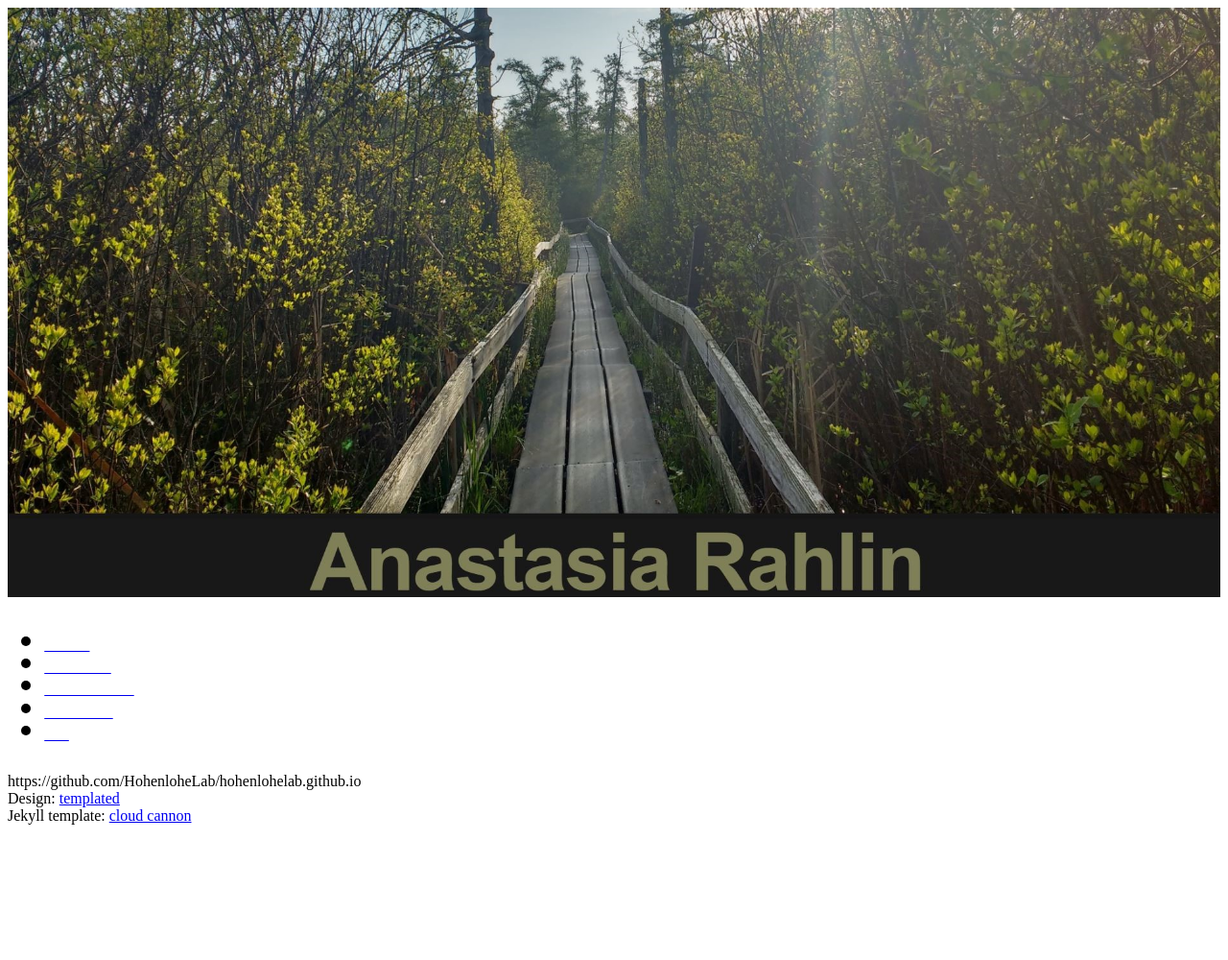
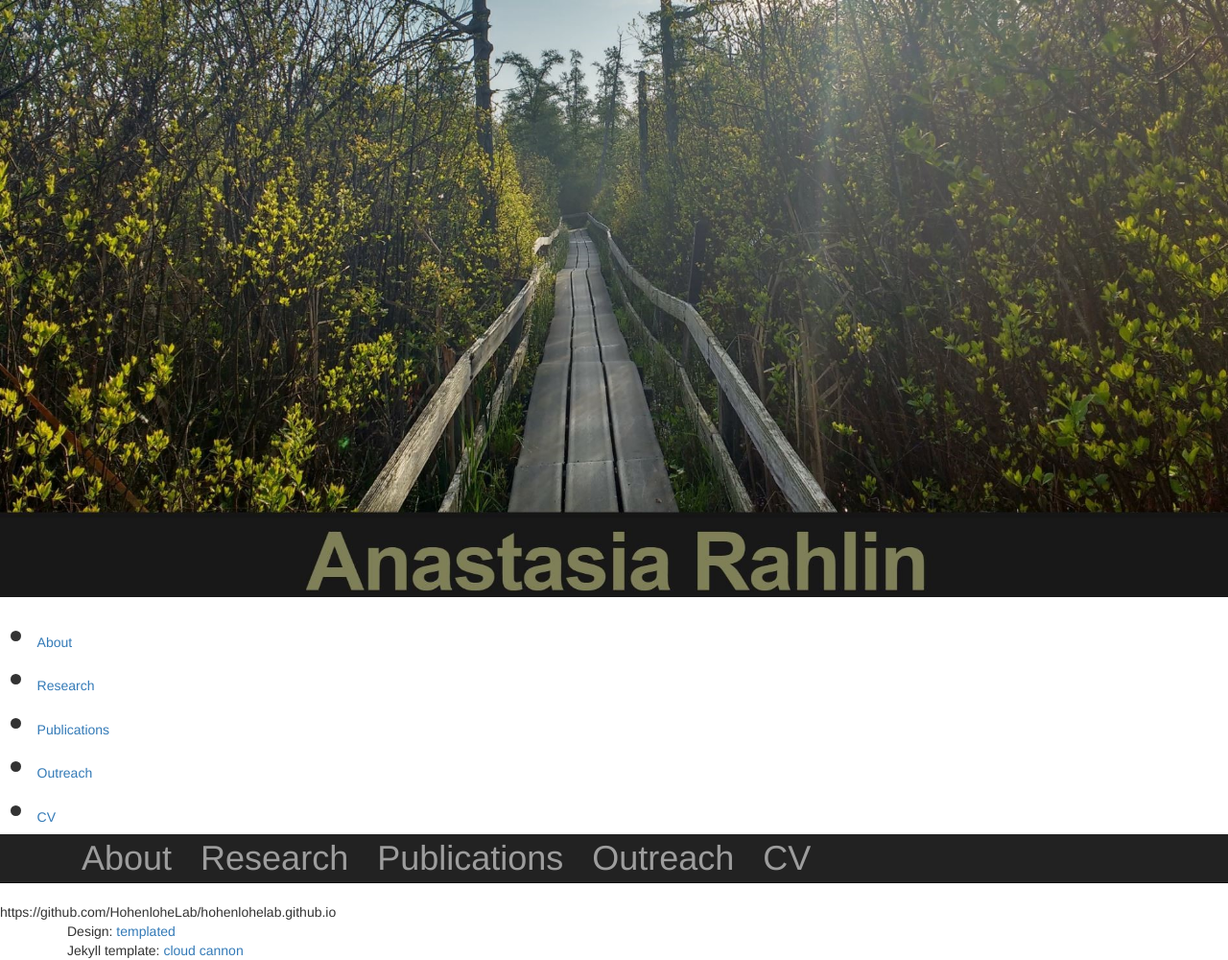
Before and after one commit to anarahlin/anarahlin.github.io, a Jekyll site: the page built from zz_old_index.html, in a window 1280 px wide. Shown: the whole page at 96% size. Built offline with Jekyll 4.4.1, drawn with Linux system fonts in a browser that asks for light colours; nearby versions of some CDN libraries; comment, search, counter and statistics services are not loaded; before the commit the page ends 900 px from its top, so only the background shows below that.

Commit message:
Update nav.html

```diff
--- a/_includes/nav.html
+++ b/_includes/nav.html
@@ -144,5 +144,52 @@
 	</nav>
 </div>
 
+
+<!-- new nav stuff -->
+
+<script src="https://cdnjs.cloudflare.com/ajax/libs/jquery/2.1.3/jquery.min.js"></script>
+<script src="https://cdnjs.cloudflare.com/ajax/libs/twitter-bootstrap/3.3.7/js/bootstrap.min.js"></script>
+<link rel="stylesheet" href="https://cdnjs.cloudflare.com/ajax/libs/twitter-bootstrap/3.3.7/css/bootstrap.min.css">
+
+<nav class="navbar navbar-inverse navbar-static-top" role="navigation">
+  <div class="container">
+    <div class="navbar-header">
+      <button type="button" class="navbar-toggle collapsed" data-toggle="collapse" data-target="#bs-example-navbar-collapse-1">
+                    <span class="sr-only">Toggle navigation</span>
+                    <span class="icon-bar"></span>
+                    <span class="icon-bar"></span>
+                    <span class="icon-bar"></span>
+                </button>
+    </div>
+
+    <!-- Collect the nav links, forms, and other content for toggling -->
+    <div class="collapse navbar-collapse" id="bs-example-navbar-collapse-1">
+      <ul class="nav navbar-nav">
+        <li><a href="/index.html">About</a></li>
+        <li><a href="/research.html">Research</a></li>
+        <li><a href="/publications.html">Publications</a></li>
+        <li><a href="/outreach.html">Outreach</a></li>
+        <li><a href="/cv.html">CV</a></li>
+      </ul>
+    </div>
+  </div>
+</nav>
+
+<!-- end new nav stuff -->
+
+
+
+
+
+
+
+
+
+
+
+
+
+
+
 </body>
 </html>
```
